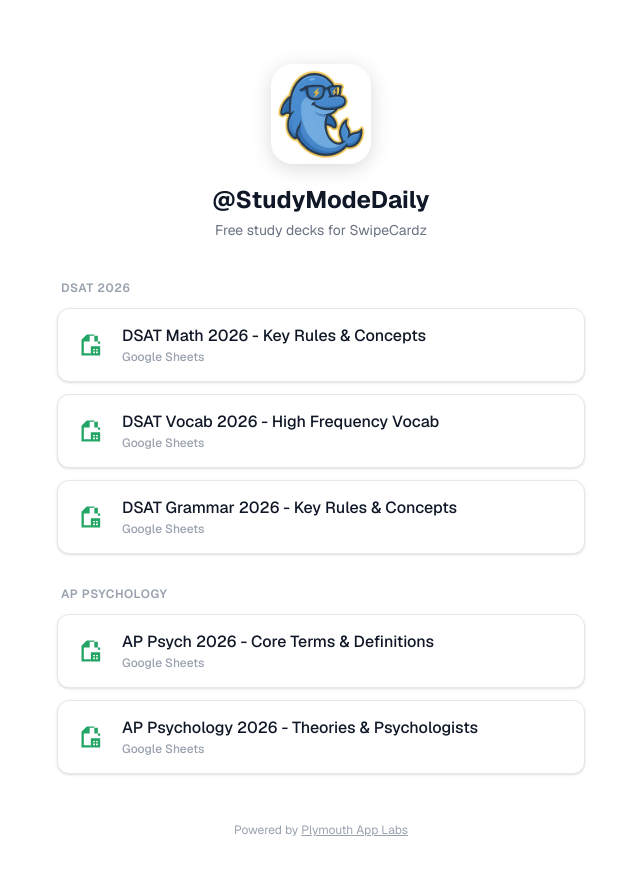
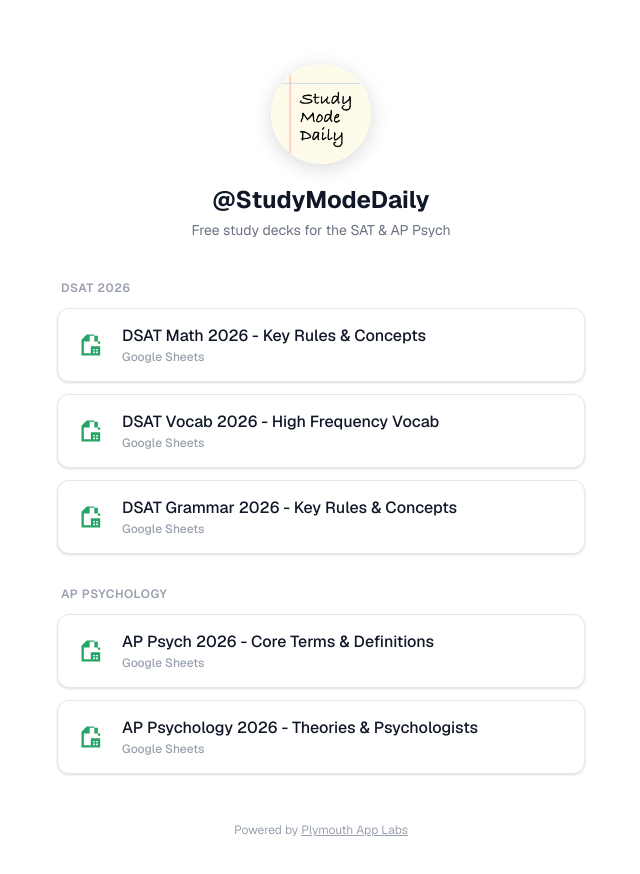
Before and after one commit to mdigel/plymouth, a Next.js app: page /linktree/studymodedaily in a window 1280 px wide. Shown: the top 874 px of the page, without its empty margins (319-959 px from the left). Built offline with nearby package versions, Linux system fonts and the light colour scheme.

Commit message:
Update StudyModeDaily linktree with new logo and description
Co-Authored-By: Claude Opus 4.6 <noreply@anthropic.com>

```diff
--- a/app/linktree/studymodedaily/page.tsx
+++ b/app/linktree/studymodedaily/page.tsx
@@ -46,19 +46,19 @@ export default function StudyModeDailyPage() {
       <div className="max-w-xl mx-auto px-6 py-16">
         <div className="flex flex-col items-center mb-10">
           <Image
-            src="/swipecardz.png"
-            alt="SwipeCardz"
+            src="/StudyModeDaily_Logo.png"
+            alt="StudyModeDaily"
             width={100}
             height={100}
             priority
-            className="w-[100px] h-[100px] rounded-[22%] shadow-lg mb-5"
+            className="w-[100px] h-[100px] rounded-full shadow-lg mb-5"
             style={{
               boxShadow: "0 4px 20px rgba(0, 0, 0, 0.15)",
             }}
           />
           <h1 className="text-2xl font-bold text-gray-900">@StudyModeDaily</h1>
           <p className="text-sm text-gray-500 mt-1">
-            Free study decks for SwipeCardz
+            Free study decks for the SAT & AP Psych
           </p>
         </div>
 
```
Also changed, not shown: public/StudyModeDaily_Logo.png (added).
